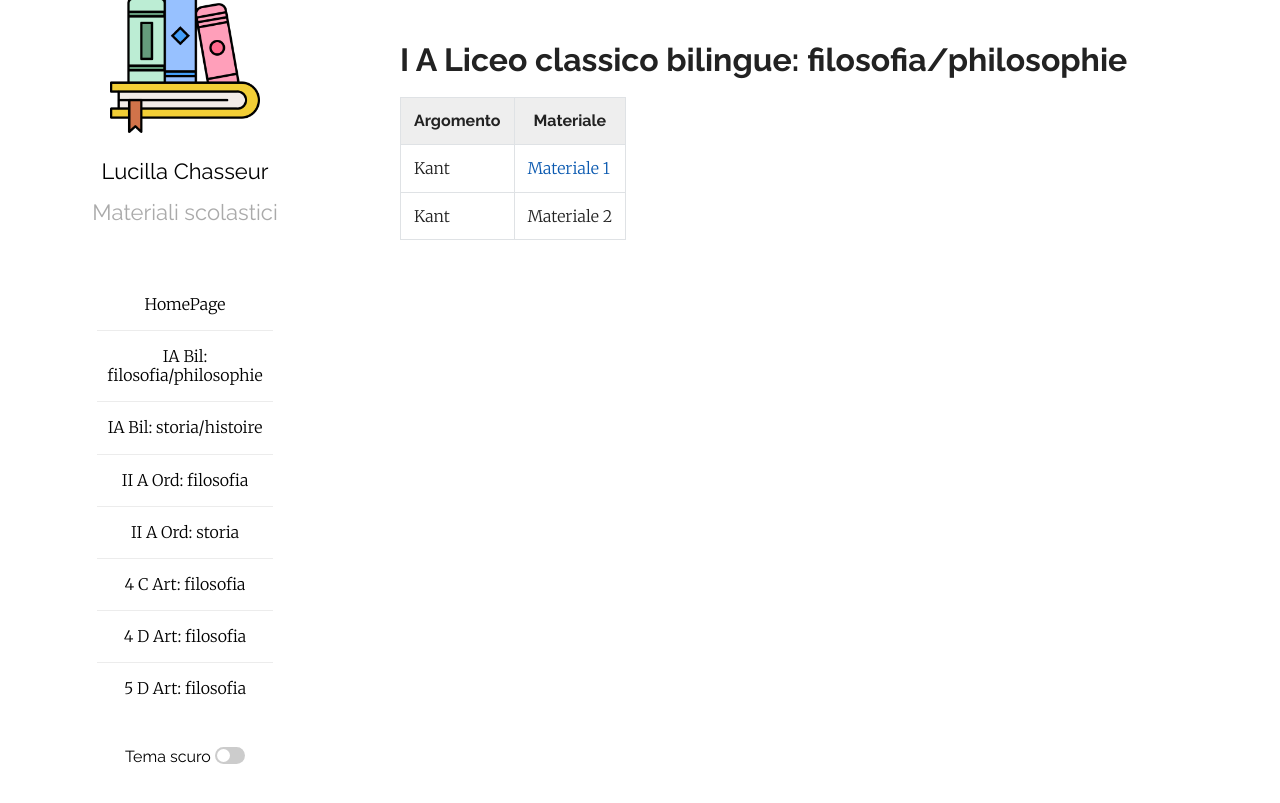
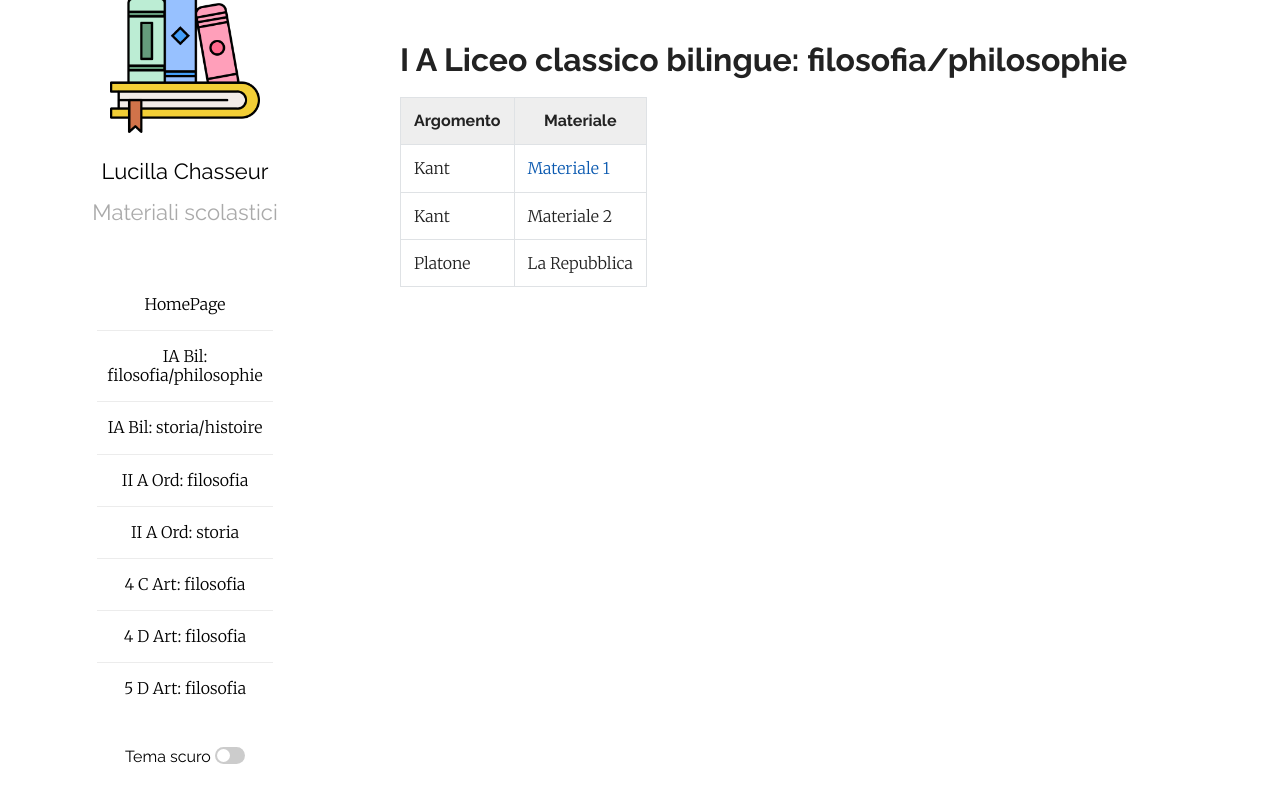
Before and after one commit to efemeridi/efemeridi.github.io, a Jekyll site: the page built from 1a_bil_filosofia.md, in a window 1280 px wide. Shown: the top 803 px of the page. Built offline with Jekyll 4.4.1, drawn with Linux system fonts in a browser that asks for light colours; our own code applies the rules of GitHub Pages for plain Markdown files.

Commit message:
Add Plato's 'The Republic' to the material list

```diff
--- a/1a_bil_filosofia.md
+++ b/1a_bil_filosofia.md
@@ -7,3 +7,4 @@ layout: page
 |-----------|-------------|
 | Kant      | [Materiale 1](/materiali/kant_mat1.pdf) |
 | Kant      | Materiale 2 |
+|Platone|La Repubblica|
```
